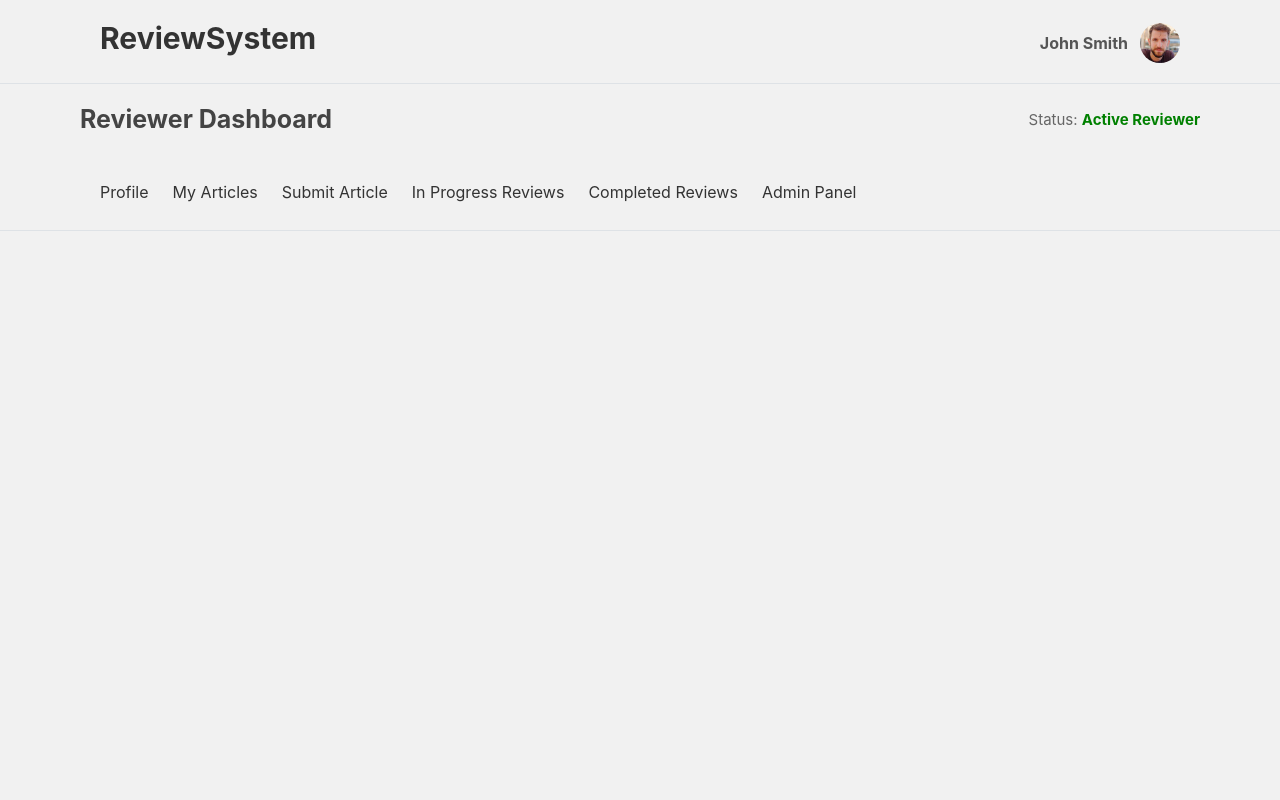
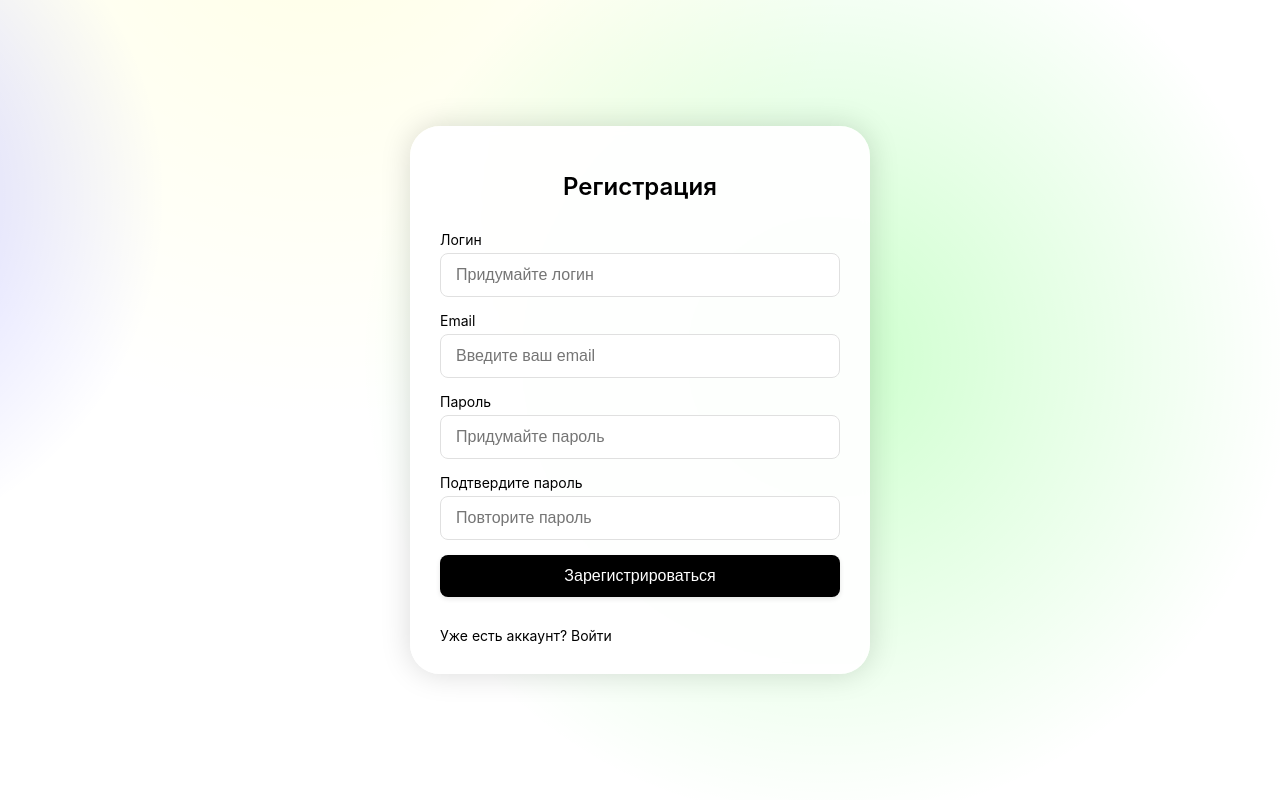
Before and after one commit to Ziragon/FinalActVisualProgramming, a React (Create React App) app in the folder final-project/: page /register in a window 1280 px wide. Shown: the top 800 px of the page. Built offline with nearby package versions, Linux system fonts and the light colour scheme.

Commit message:
Добавил страницу регистрации

```diff
--- a/final-project/src/App.js
+++ b/final-project/src/App.js
@@ -2,6 +2,7 @@ import { BrowserRouter as Router, Routes, Route, Navigate } from 'react-router-d
 import MainProfile from './components/MainProfile/RouterConfig.jsx';
 import './App.css';
 import AuthorizationPage from "./components/pageElement/AuthorizationPage";
+import RegPage from "./components/pageElement/RegPage";
 
 function App() {
     return (
@@ -10,7 +11,8 @@ function App() {
                 <Routes>
                     <Route path="/" element={<Navigate to="/login" replace />} />
                     <Route path="/login" element={<AuthorizationPage/>} />
-                    <Route path="/*" element={<MainProfile/>} />
+                    <Route path="/register" element={<RegPage />} />
+                    <Route path="/" element={<MainProfile/>} />
                 </Routes>
             </div>
         </Router>
--- a/final-project/src/components/pageElement/AuthorizationPage.jsx
+++ b/final-project/src/components/pageElement/AuthorizationPage.jsx
@@ -1,9 +1,12 @@
 import React from 'react';
 import { Formik, Form, Field, ErrorMessage } from 'formik';
 import * as Yup from 'yup';
+import { useNavigate } from 'react-router-dom'; // Импортируем useNavigate
 import styles from '../../styles/AuthorizationPage.module.css';
 
 const AuthorizationPage = () => {
+    const navigate = useNavigate(); // Хук для навигации
+
     const validationSchema = Yup.object().shape({
         username: Yup.string()
             .required('Обязательное поле')
@@ -16,12 +19,17 @@ const AuthorizationPage = () => {
             .required('Обязательное поле')
             .min(6, 'Пароль должен содержать минимум 6 символов'),
     });
-    // ЗДЕСЬ БУДЕТ API ДЛЯ АВТОРИЗАЦИИ В БД!!!!
+
     const handleSubmit = (values, { setSubmitting }) => {
         console.log('Отправка данных:', values);
         setTimeout(() => {
             setSubmitting(false);
         }, 1000);
+    };
+
+    const handleRegisterClick = (e) => {
+        e.preventDefault();
+        navigate('/register');
     };
 
     return (
@@ -72,10 +80,9 @@ const AuthorizationPage = () => {
                             </Form>
                         )}
                     </Formik>
-
                     <div className={styles.auth__links}>
-                        <a href="#" className={styles.auth__link}>Забыли пароль?</a>
-                        <a href="#" className={styles.auth__link}>Регистрация</a>
+                        <a href="https://rutube.ru/shorts/5a6a2d03b2a57eb896be17115e4ba6ed/" className={styles.auth__link}>Забыли пароль?</a>
+                        <a href="#" className={styles.auth__link} onClick={handleRegisterClick}>Регистрация</a>
                     </div>
                 </div>
             </div>
--- /dev/null
+++ b/final-project/src/components/pageElement/RegPage.jsx
@@ -0,0 +1,136 @@
+import React from 'react';
+import { Formik, Form, Field, ErrorMessage } from 'formik';
+import * as Yup from 'yup';
+import { useNavigate } from 'react-router-dom';
+import styles from '../../styles/AuthorizationPage.module.css';
+
+const RegPage = () => {
+    const navigate = useNavigate();
+
+    const validationSchema = Yup.object().shape({
+        username: Yup.string()
+            .required('Обязательное поле')
+            .min(3, 'Логин должен содержать минимум 3 символа')
+            .matches(
+                /^[a-zA-Zа-яА-ЯёЁ0-9]+$/,
+                'Логин может содержать только буквы и цифры'
+            ),
+        email: Yup.string()
+            .required('Обязательное поле')
+            .email('Введите корректный email'),
+        password: Yup.string()
+            .required('Обязательное поле')
+            .min(6, 'Пароль должен содержать минимум 6 символов')
+            .matches(
+                /^(?=.*[a-z])(?=.*[A-Z])(?=.*\d)/,
+                'Пароль должен содержать хотя бы одну заглавную букву, одну строчную и одну цифру'
+            ),
+        confirmPassword: Yup.string()
+            .required('Подтвердите пароль')
+            .oneOf([Yup.ref('password'), null], 'Пароли должны совпадать')
+    });
+
+    const handleSubmit = (values, { setSubmitting }) => {
+        console.log('Регистрация:', values);
+        // Здесь будет API для регистрации
+        setTimeout(() => {
+            setSubmitting(false);
+            navigate('/'); // Перенаправляем на авторизацию после регистрации
+        }, 1000);
+    };
+
+    const handleLoginClick = (e) => {
+        e.preventDefault();
+        navigate('/'); // Переход на страницу авторизации
+    };
+
+    return (
+        <div className={styles.pageContainer}>
+            <div className={styles.backgroundAnimation}></div>
+            <div className={styles.window__authorization}>
+                <div className={styles.auth__container}>
+                    <h1 className={styles.auth__title}>Регистрация</h1>
+
+                    <Formik
+                        initialValues={{
+                            username: '',
+                            email: '',
+                            password: '',
+                            confirmPassword: ''
+                        }}
+                        validationSchema={validationSchema}
+                        onSubmit={handleSubmit}
+                    >
+                        {({ isSubmitting }) => (
+                            <Form className={styles.auth__form}>
+                                <div className={styles.form__group}>
+                                    <label htmlFor="username" className={styles.form__label}>Логин</label>
+                                    <Field
+                                        type="text"
+                                        name="username"
+                                        id="username"
+                                        className={styles.form__input}
+                                        placeholder="Придумайте логин"
+                                    />
+                                    <ErrorMessage name="username" component="div" className={styles.error__message} />
+                                </div>
+
+                                <div className={styles.form__group}>
+                                    <label htmlFor="email" className={styles.form__label}>Email</label>
+                                    <Field
+                                        type="email"
+                                        name="email"
+                                        id="email"
+                                        className={styles.form__input}
+                                        placeholder="Введите ваш email"
+                                    />
+                                    <ErrorMessage name="email" component="div" className={styles.error__message} />
+                                </div>
+
+                                <div className={styles.form__group}>
+                                    <label htmlFor="password" className={styles.form__label}>Пароль</label>
+                                    <Field
+                                        type="password"
+                                        name="password"
+                                        id="password"
+                                        className={styles.form__input}
+                                        placeholder="Придумайте пароль"
+                                    />
+                                    <ErrorMessage name="password" component="div" className={styles.error__message} />
+                                </div>
+
+                                <div className={styles.form__group}>
+                                    <label htmlFor="confirmPassword" className={styles.form__label}>Подтвердите пароль</label>
+                                    <Field
+                                        type="password"
+                                        name="confirmPassword"
+                                        id="confirmPassword"
+                                        className={styles.form__input}
+                                        placeholder="Повторите пароль"
+                                    />
+                                    <ErrorMessage name="confirmPassword" component="div" className={styles.error__message} />
+                                </div>
+
+                                <button
+                                    type="submit"
+                                    className={styles.auth__button}
+                                    disabled={isSubmitting}
+                                >
+                                    {isSubmitting ? 'Регистрация...' : 'Зарегистрироваться'}
+                                </button>
+                            </Form>
+                        )}
+                    </Formik>
+
+                    <div className={styles.auth__links}>
+                        <a href="#" className={styles.auth__link} onClick={handleLoginClick}>
+                            Уже есть аккаунт? Войти
+                        </a>
+                    </div>
+                </div>
+            </div>
+        </div>
+    );
+};
+
+export default RegPage;
--- a/final-project/src/styles/AuthorizationPage.module.css
+++ b/final-project/src/styles/AuthorizationPage.module.css
@@ -8,6 +8,7 @@
     overflow: hidden;
     background: #fff;
 }
+
 
 .backgroundAnimation {
     position: absolute;
@@ -223,3 +224,27 @@
     color: #666;
     text-decoration: underline;
 }
+
+.form__group {
+    display: flex;
+    flex-direction: column;
+    gap: 5px;
+    opacity: 0;
+    transform: translateX(-20px);
+}
+
+.form__group:nth-child(1) {
+    animation: slideIn 0.5s ease-out 0.7s forwards;
+}
+
+.form__group:nth-child(2) {
+    animation: slideIn 0.5s ease-out 0.9s forwards;
+}
+
+.form__group:nth-child(3) {
+    animation: slideIn 0.5s ease-out 1.1s forwards;
+}
+
+.form__group:nth-child(4) {
+    animation: slideIn 0.5s ease-out 1.3s forwards;
+}
```
